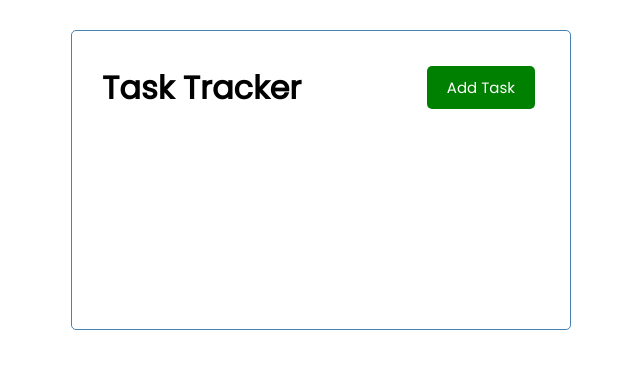
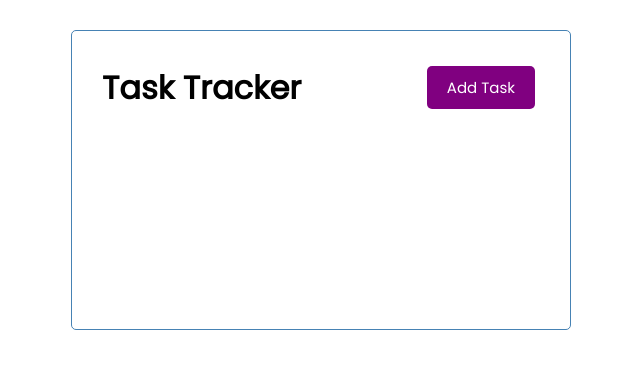
Before and after one commit to rikiwgarna/task-tracker, a Vue app: page / in a window 1280 px wide. Shown: the top 368 px of the page, without its empty margins (319-959 px from the left). Built offline with nearby package versions, Linux system fonts and the light colour scheme.

Commit message:
change color to purple

```diff
--- a/src/components/Header.vue
+++ b/src/components/Header.vue
@@ -1,7 +1,7 @@
 <template>
   <header>
     <h1>{{title}}</h1>
-    <Button text="Add Task" color="green"/>
+    <Button text="Add Task" color="purple"/>
   </header>
 </template>
 
```
